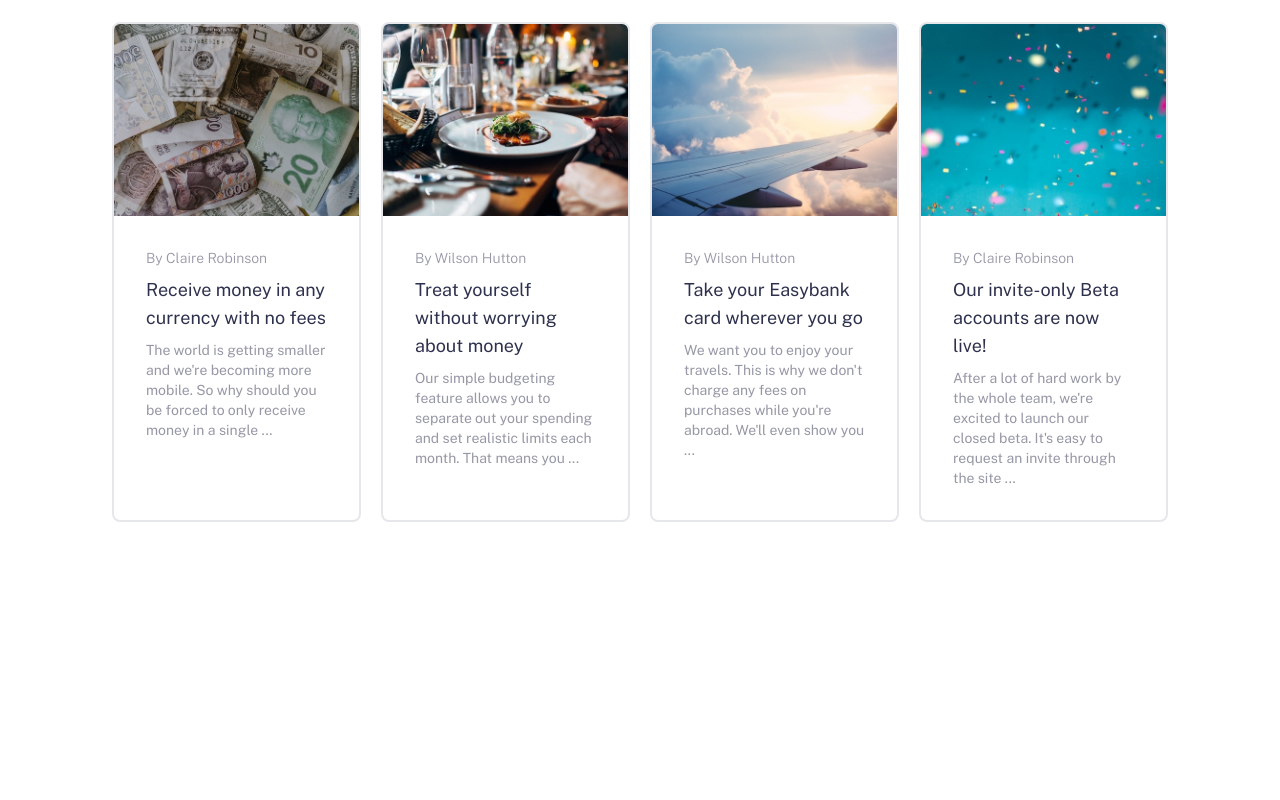
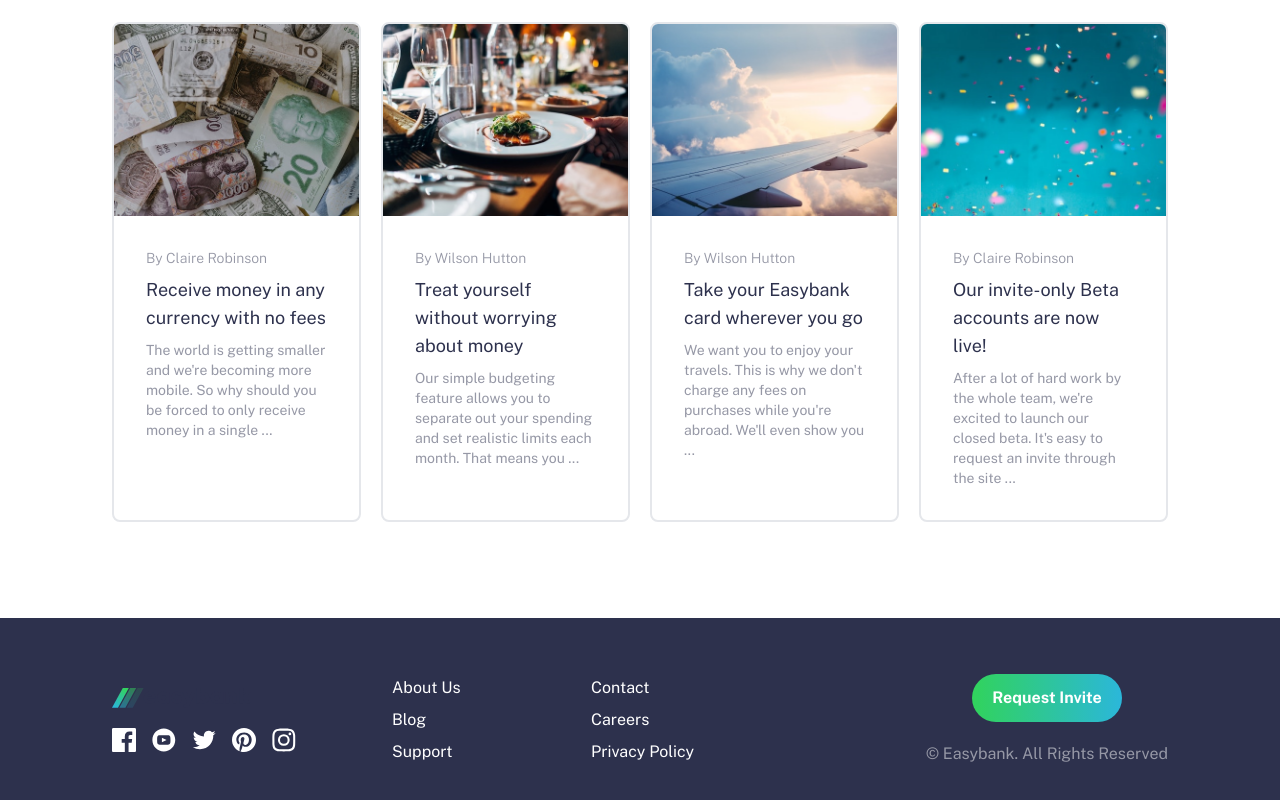
Before and after one commit to kelvinleandro/react-easybank, a Next.js app: page / in a window 1280 px wide. Shown: the part 1313-2113 px from the top of the page. Before the commit the page ends 1931 px from the top, so only its background shows below. Built offline with nearby package versions, Linux system fonts and the light colour scheme.

Commit message:
feat: add footer

```diff
--- a/src/app/page.tsx
+++ b/src/app/page.tsx
@@ -1,3 +1,4 @@
+import Footer from "@/components/Footer.tsx";
 import Header from "@/components/Header";
 import Hero from "@/components/Hero";
 import LatestArticles from "@/components/LatestArticles";
@@ -10,6 +11,7 @@
       <Hero />
       <WhyEasybank />
       <LatestArticles />
+      <Footer />
     </div>
   );
 }
--- /dev/null
+++ b/src/components/Footer.tsx/index.tsx
@@ -0,0 +1,65 @@
+import React from "react";
+import Image from "next/image";
+import logo from "@/assets/logo.svg";
+import IconFacebook from "@/components/Icons/IconFacebook"
+import IconYoutube from "../Icons/IconYoutube";
+import IconTwitter from "../Icons/IconTwitter";
+import IconPinterest from "../Icons/IconPinterest";
+import IconInstagram from "../Icons/IconInstagram";
+
+const icons = [IconFacebook, IconYoutube, IconTwitter, IconPinterest, IconInstagram]
+
+const links = [
+  "About Us",
+  "Contact",
+  "Blog",
+  "Careers",
+  "Support",
+  "Privacy Policy",
+];
+
+const Footer = () => {
+  return (
+    <div className="w-full flex flex-col md:flex-row items-center md:justify-between px-9 py-8 md:py-14 md:px-28 bg-dark-blue">
+      <div className="md:flex gap-24 items-center">
+        <div className="flex flex-col gap-5">
+          <Image
+            src={logo}
+            alt="logo"
+            className="cursor-pointer"
+            objectFit="cover"
+          />
+          <div className="flex items-center gap-4">
+            {icons.map((Icon, index) => (
+                <Icon
+                  key={index}
+                  className="cursor-pointer text-white hover:text-lime-green"
+                  width="24"
+                  height="24"
+                />
+              )
+            )}
+          </div>
+        </div>
+        <div className="grid grid-cols-1 md:grid-cols-2 md:grid-rows-3 gap-1 md:gap-y-2 md:gap-x-24 my-4 md:my-0 text-center md:text-left">
+            {
+              links.map((item, index) => (
+                <p key={index} className="cursor-pointer text-base text-white hover:text-lime-green">{item}</p>
+              ))
+            }
+        </div>
+      </div>
+
+      <div className="flex flex-col gap-5">
+        <button className="self-center cursor-pointer bg-gradient-to-r from-lime-green to-bright-cyan hover:from-lime-green/70 hover:to-bright-cyan/70 text-white font-bold px-5 py-3 rounded-full">
+          Request Invite
+        </button>
+        <p className="text-center text-grayish-blue">
+          © Easybank. All Rights Reserved
+        </p>
+      </div>
+    </div>
+  );
+};
+
+export default Footer;
--- /dev/null
+++ b/src/components/Icons/IconFacebook.tsx
@@ -0,0 +1,21 @@
+import React from "react";
+
+const IconFacebook = ({className, ...props}: React.SVGProps<SVGSVGElement>) => {
+  return (
+    <svg
+      xmlns="http://www.w3.org/2000/svg"
+      width="20"
+      height="20"
+      viewBox="0 0 20 20"
+      fill="currentColor"
+      className={className}
+      {...props}
+    >
+      <path
+        d="M18.896 0H1.104C.494 0 0 .494 0 1.104v17.793C0 19.506.494 20 1.104 20h9.58v-7.745H8.076V9.237h2.606V7.01c0-2.583 1.578-3.99 3.883-3.99 1.104 0 2.052.082 2.329.119v2.7h-1.598c-1.254 0-1.496.597-1.496 1.47v1.928h2.989l-.39 3.018h-2.6V20h5.098c.608 0 1.102-.494 1.102-1.104V1.104C20 .494 19.506 0 18.896 0z"
+      />
+    </svg>
+  );
+};
+
+export default IconFacebook;
--- /dev/null
+++ b/src/components/Icons/IconInstagram.tsx
@@ -0,0 +1,22 @@
+import React from "react";
+
+const IconInstagram = ({
+  className,
+  ...props
+}: React.SVGProps<SVGSVGElement>) => {
+  return (
+    <svg
+      xmlns="http://www.w3.org/2000/svg"
+      width="21"
+      height="20"
+      viewBox="0 0 21 20"
+      fill="currentColor"
+      className={className}
+      {...props}
+    >
+      <path d="M10.333 1.802c2.67 0 2.987.01 4.042.059 2.71.123 3.976 1.409 4.1 4.099.048 1.054.057 1.37.057 4.04 0 2.672-.01 2.988-.058 4.042-.124 2.687-1.386 3.975-4.099 4.099-1.055.048-1.37.058-4.042.058-2.67 0-2.986-.01-4.04-.058-2.717-.124-3.976-1.416-4.1-4.1-.048-1.054-.058-1.37-.058-4.041 0-2.67.01-2.986.058-4.04.124-2.69 1.387-3.977 4.1-4.1 1.054-.048 1.37-.058 4.04-.058zm0-1.802C7.618 0 7.278.012 6.211.06 2.579.227.56 2.242.394 5.877.345 6.944.334 7.284.334 10s.011 3.057.06 4.123c.166 3.632 2.181 5.65 5.816 5.817 1.068.048 1.408.06 4.123.06 2.716 0 3.057-.012 4.124-.06 3.628-.167 5.651-2.182 5.816-5.817.049-1.066.06-1.407.06-4.123s-.011-3.056-.06-4.122C20.11 2.249 18.093.228 14.458.06 13.39.01 13.049 0 10.333 0zm0 4.865a5.135 5.135 0 100 10.27 5.135 5.135 0 000-10.27zm0 8.468a3.333 3.333 0 110-6.666 3.333 3.333 0 010 6.666zm5.339-9.87a1.2 1.2 0 10-.001 2.4 1.2 1.2 0 000-2.4z" />
+    </svg>
+  );
+};
+
+export default IconInstagram;
--- /dev/null
+++ b/src/components/Icons/IconPinterest.tsx
@@ -0,0 +1,24 @@
+import React from "react";
+
+const IconPinterest = ({
+  className,
+  ...props
+}: React.SVGProps<SVGSVGElement>) => {
+  return (
+    <svg
+      xmlns="http://www.w3.org/2000/svg"
+      width="20"
+      height="20"
+      viewBox="0 0 20 20"
+      fill="currentColor"
+      className={className}
+      {...props}
+    >
+      <path
+        d="M10 0C4.478 0 0 4.477 0 10c0 4.237 2.636 7.855 6.356 9.312-.088-.791-.167-2.005.035-2.868.182-.78 1.172-4.97 1.172-4.97s-.299-.6-.299-1.486c0-1.39.806-2.428 1.81-2.428.852 0 1.264.64 1.264 1.408 0 .858-.545 2.14-.828 3.33-.236.995.5 1.807 1.48 1.807 1.778 0 3.144-1.874 3.144-4.58 0-2.393-1.72-4.068-4.177-4.068-2.845 0-4.515 2.135-4.515 4.34 0 .859.331 1.781.745 2.281a.3.3 0 01.069.288l-.278 1.133c-.044.183-.145.223-.335.134-1.249-.581-2.03-2.407-2.03-3.874 0-3.154 2.292-6.052 6.608-6.052 3.469 0 6.165 2.473 6.165 5.776 0 3.447-2.173 6.22-5.19 6.22-1.013 0-1.965-.525-2.291-1.148l-.623 2.378c-.226.869-.835 1.958-1.244 2.621.937.29 1.931.446 2.962.446 5.522 0 10-4.477 10-10S15.522 0 10 0z"
+      />
+    </svg>
+  );
+};
+
+export default IconPinterest;
--- /dev/null
+++ b/src/components/Icons/IconTwitter.tsx
@@ -0,0 +1,22 @@
+import React from "react";
+
+const IconTwitter = ({
+  className,
+  ...props
+}: React.SVGProps<SVGSVGElement>) => {
+  return (
+    <svg
+      xmlns="http://www.w3.org/2000/svg"
+      width="21"
+      height="18"
+      viewBox="0 0 21 18"
+      fill="currentColor"
+      className={className}
+      {...props}
+    >
+      <path d="M20.667 2.797a8.192 8.192 0 01-2.357.646 4.11 4.11 0 001.804-2.27 8.22 8.22 0 01-2.606.996A4.096 4.096 0 0014.513.873c-2.649 0-4.595 2.472-3.997 5.038a11.648 11.648 0 01-8.457-4.287 4.109 4.109 0 001.27 5.478A4.086 4.086 0 011.47 6.59c-.045 1.901 1.317 3.68 3.29 4.075a4.113 4.113 0 01-1.853.07 4.106 4.106 0 003.834 2.85 8.25 8.25 0 01-6.075 1.7 11.616 11.616 0 006.29 1.843c7.618 0 11.922-6.434 11.662-12.205a8.354 8.354 0 002.048-2.124z" />
+    </svg>
+  );
+};
+
+export default IconTwitter;
--- /dev/null
+++ b/src/components/Icons/IconYoutube.tsx
@@ -0,0 +1,22 @@
+import React from "react";
+
+const IconYoutube = ({
+  className,
+  ...props
+}: React.SVGProps<SVGSVGElement>) => {
+  return (
+    <svg
+      xmlns="http://www.w3.org/2000/svg"
+      width="21"
+      height="20"
+      viewBox="0 0 21 20"
+      fill="currentColor"
+      className={className}
+      {...props}
+    >
+      <path d="M10.333 0c-5.522 0-10 4.478-10 10 0 5.523 4.478 10 10 10 5.523 0 10-4.477 10-10 0-5.522-4.477-10-10-10zm3.701 14.077c-1.752.12-5.653.12-7.402 0C4.735 13.947 4.514 13.018 4.5 10c.014-3.024.237-3.947 2.132-4.077 1.749-.12 5.651-.12 7.402 0 1.898.13 2.118 1.059 2.133 4.077-.015 3.024-.238 3.947-2.133 4.077zM8.667 8.048l4.097 1.949-4.097 1.955V8.048z" />
+    </svg>
+  );
+};
+
+export default IconYoutube;
```
